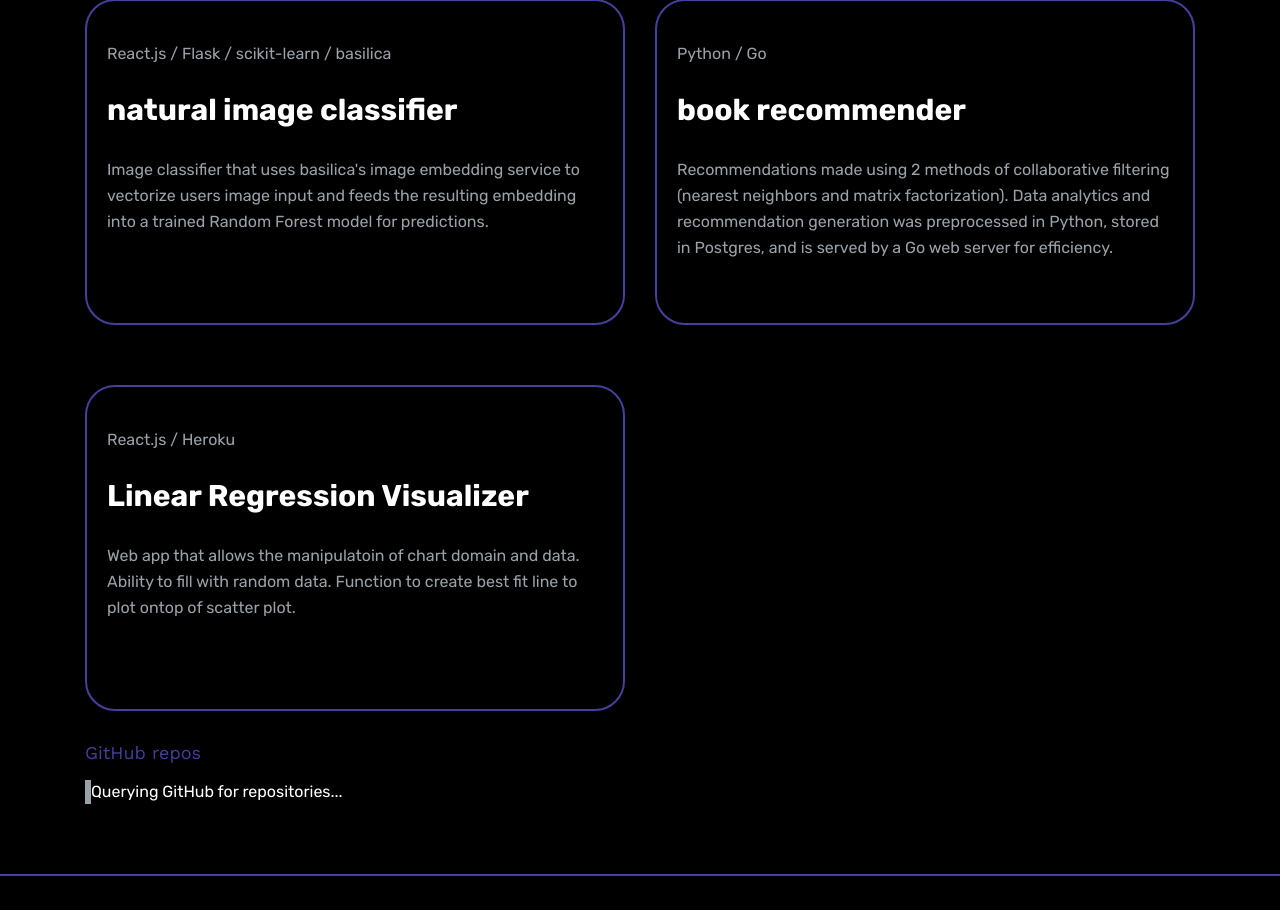
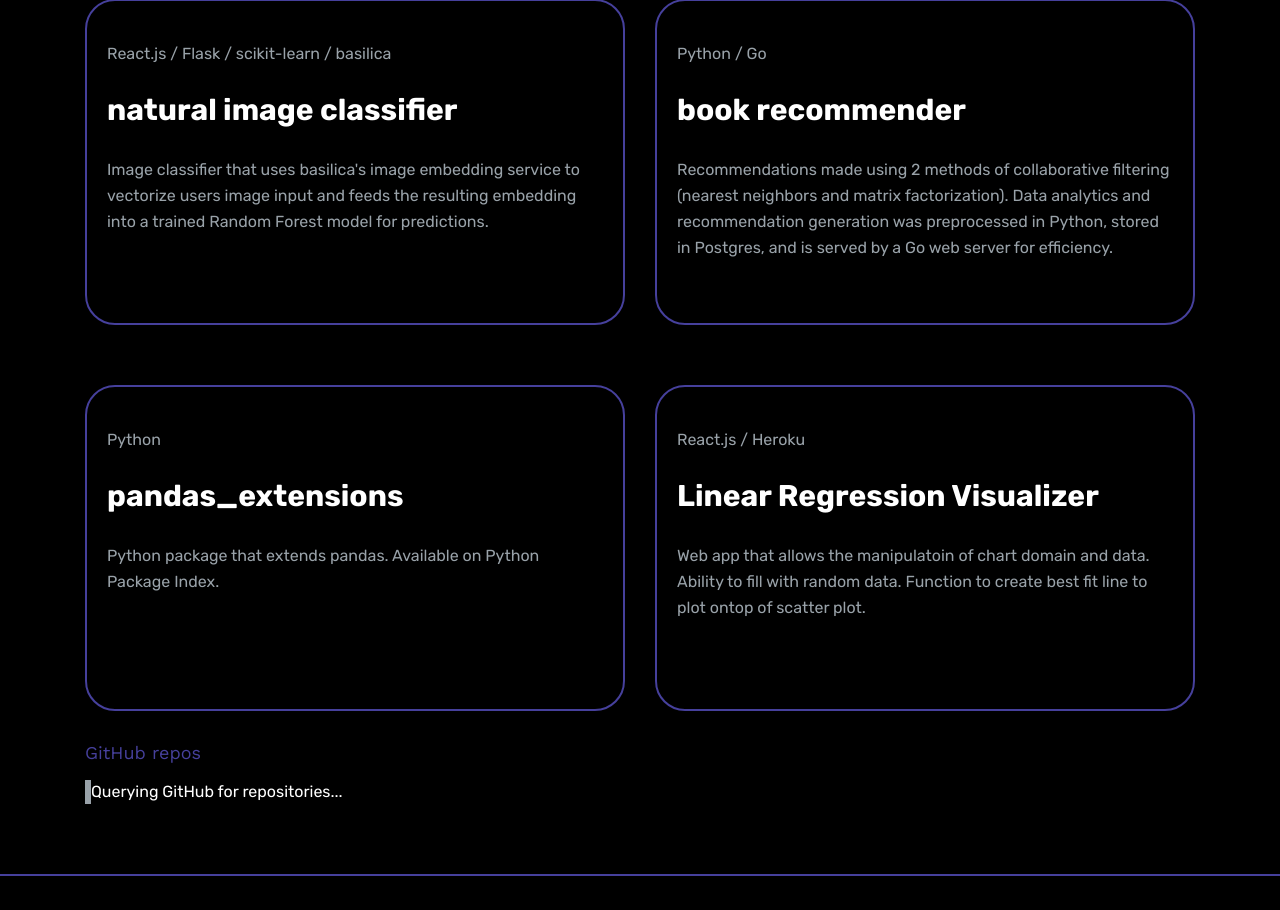
Before and after one commit to bendevera/Personal-Website, a Flask app: page /portfolio in a window 1280 px wide. Shown: the part 1049-1959 px from the top of the page. Run offline with Flask 2, Linux system fonts and the light colour scheme; some libraries are stand-ins or nearby versions.

Commit message:
adding pandas_extensions

```diff
--- a/app/templates/portfolio.html
+++ b/app/templates/portfolio.html
@@ -59,6 +59,14 @@
         </div>
         <div class="row">
           <div class="col-xs-12 col-md-6">
+            <a href="https://pypi.org/project/pandas-extensions/0.1/" target="_blank" class="service_box wow fadeInRight" data-wow-duration=".5s" data-wow-delay="0s">
+              <!-- <img src="/static/images/varfaj.png" height="50" alt=""> -->
+              <p>Python</p>
+              <h2 class="portfolio-mnist-heading">pandas_extensions</h2>
+              <p>Python package that extends pandas. Available on Python Package Index.</p>
+            </a>
+          </div>
+          <div class="col-xs-12 col-md-6">
             <a href="https://regression-visualizer.herokuapp.com/" target="_blank" class="service_box wow fadeInRight" data-wow-duration=".5s" data-wow-delay="0s">
               <!-- <img src="/static/images/varfaj.png" height="50" alt=""> -->
               <p>React.js / Heroku</p>
```
